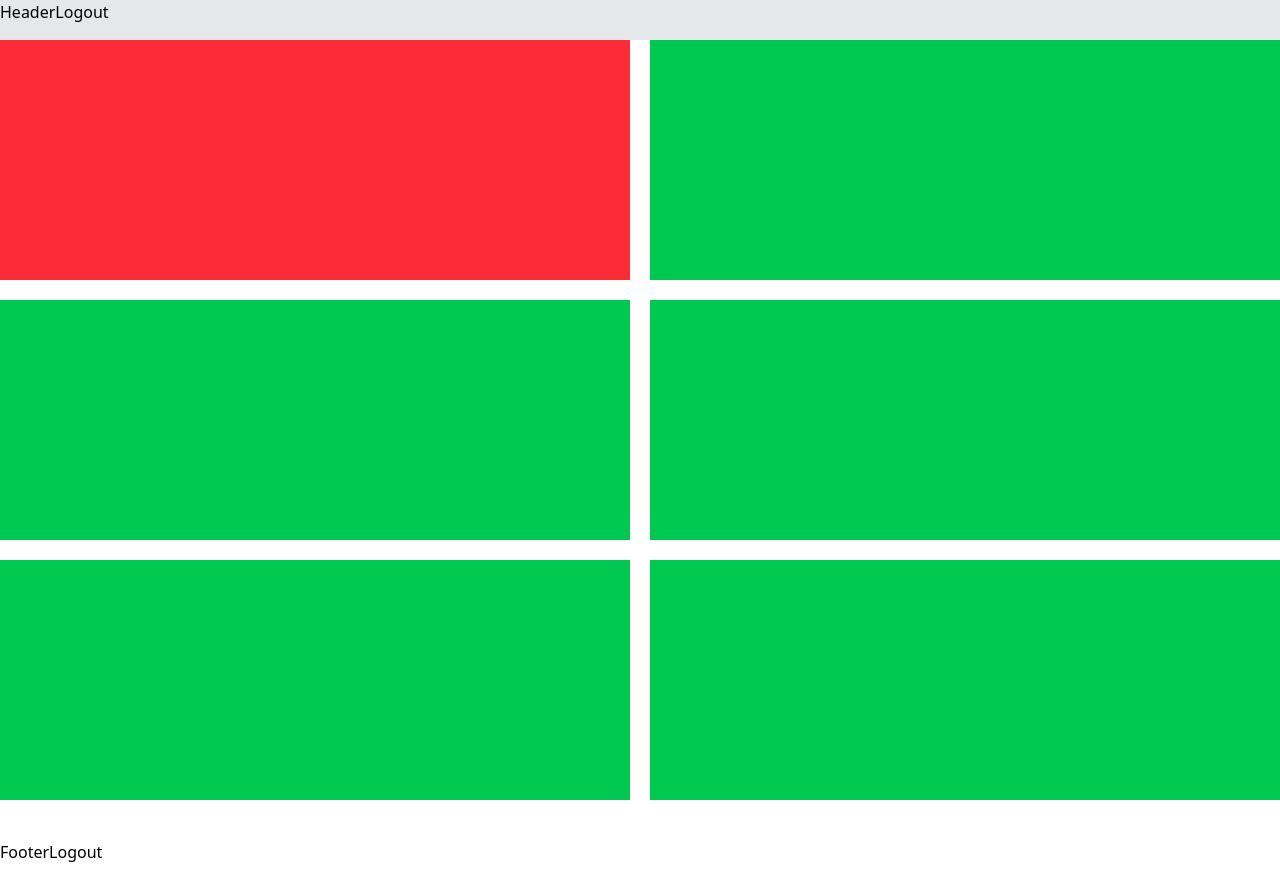
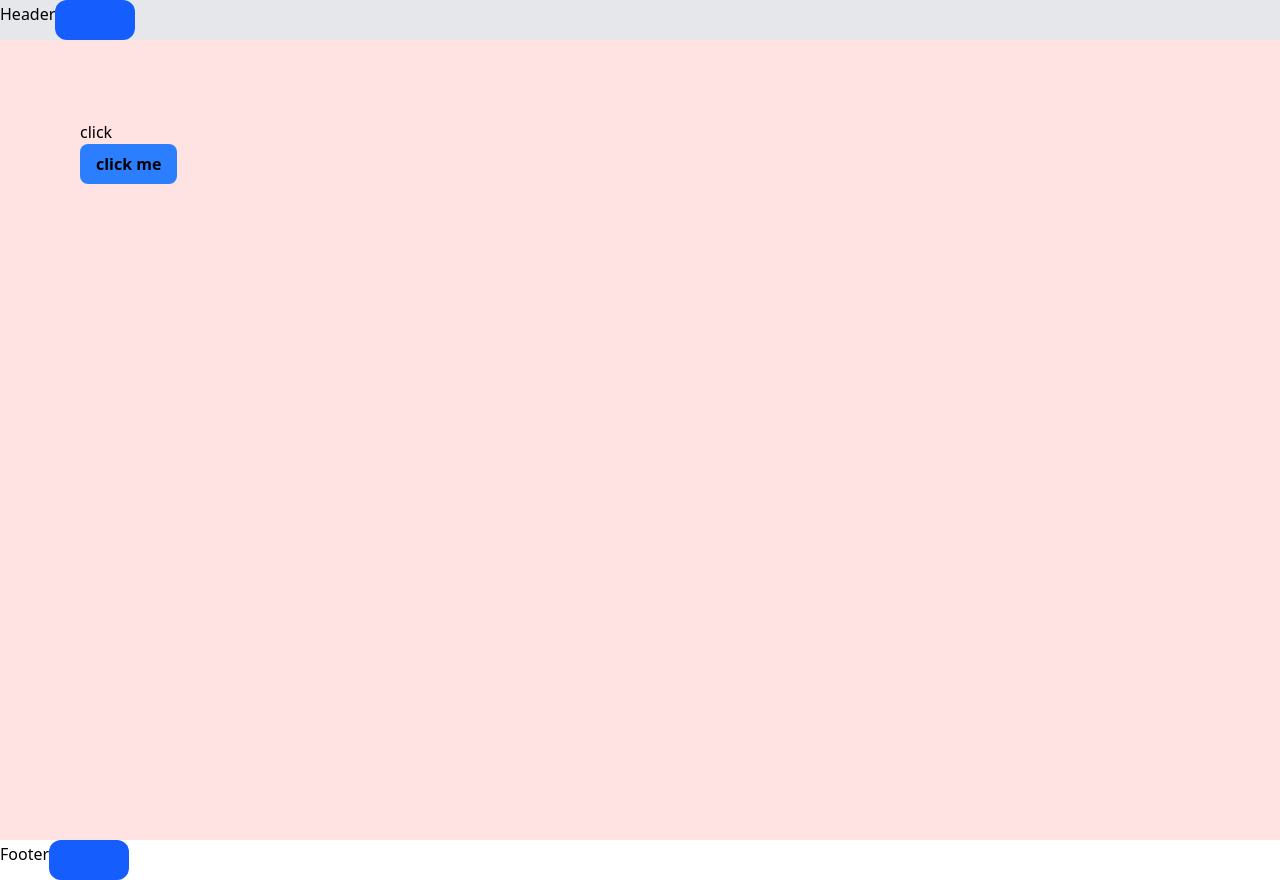
Before and after one commit to AkhileshPatil12168/React-Session, a React (Vite) app in the folder react-first-project/: page / in a window 1280 px wide. Built offline with nearby package versions, Linux system fonts and the light colour scheme.

Commit message:
events, useState

```diff
--- a/react-first-project/package.json
+++ b/react-first-project/package.json
@@ -4,7 +4,7 @@
   "version": "0.0.0",
   "type": "module",
   "scripts": {
-    "start": "vite",
+    "start": "vite --port 3001",
     "dev": "vite",
     "build": "vite build",
     "lint": "eslint .",
--- a/react-first-project/src/Body.jsx
+++ b/react-first-project/src/Body.jsx
@@ -1,3 +1,4 @@
+import { useState } from "react";
 import Button from "./Button";
 import Card from "./Card";
 
@@ -16,11 +17,19 @@ function Body({ data }) {
   //   let data = {};
   //   const typeClass = `type-${data.type.toLowerCase()}`;
 
+let [value, setValue]  = useState("click")
+
+  // let value = 10
+  const clickEvent = (e) => {
+    setValue("clicked")
+  };
+  console.log(value)
+
   return (
     <>
-      <div className="h-screen w-full grid grid-cols-2 grid-rows-3 gap-5">
+      {/* <div className="h-screen w-full grid grid-cols-2 grid-rows-3 gap-5">
         <div className="bg-red-500 w-full">
-          {/* <div className="bg-white size-full text-blue-500 text- font"></div> */}
+          <div className="bg-white size-full text-blue-500 text- font"></div>
         </div>
         <div className="bg-green-500 w-full"></div>
         <div className="bg-green-500 w-full"></div>
@@ -33,12 +42,29 @@ function Body({ data }) {
         <div className="bg-green-500 w-full"></div>
 
 
-      </div>
+      </div> */}
       {/* <div className="grid grid-cols-3 p-10 gap-y-10">
         {data?.map((obj, index) => (
           <Card key={index} data={obj}></Card>
         ))}
       </div> */}
+
+      <div className="h-screen bg-red-100 p-20">
+        {/* <Button >
+          <p>click</p>
+        </Button> */}
+<p>{value}</p>
+        <button
+          // disabled = {true}
+          // hidden = {false}
+          name="abc"
+          value="123"
+          onClick={clickEvent}
+          className="px-4 py-2 rounded-lg font-semibold bg-blue-500"
+        >
+          click me
+        </button>
+      </div>
     </>
   );
 }
--- a/react-first-project/src/Button.jsx
+++ b/react-first-project/src/Button.jsx
@@ -1,8 +1,18 @@
+function Button({ children, variant = "primary" }) {
+  const base =
+    "px-10 py-5 rounded-xl font-bold transition-all duration-300";
 
-function Button({buttonName}){
-    return(
-        <button>Logout {buttonName}</button>
-    )
+  const variants = {
+    primary: "bg-blue-600 text-white hover:bg-blue-800",
+    danger: "bg-red-600 text-white hover:bg-red-700",
+    success: "bg-green-600 text-white hover:bg-green-700",
+  };
+
+  return (
+    <button className={`${base} ${variants[variant]} `}>
+      {children}
+    </button>
+  );
 }
 
-export default Button
+export default Button;
```
Also changed, not shown: react-first-project/task.txt.
